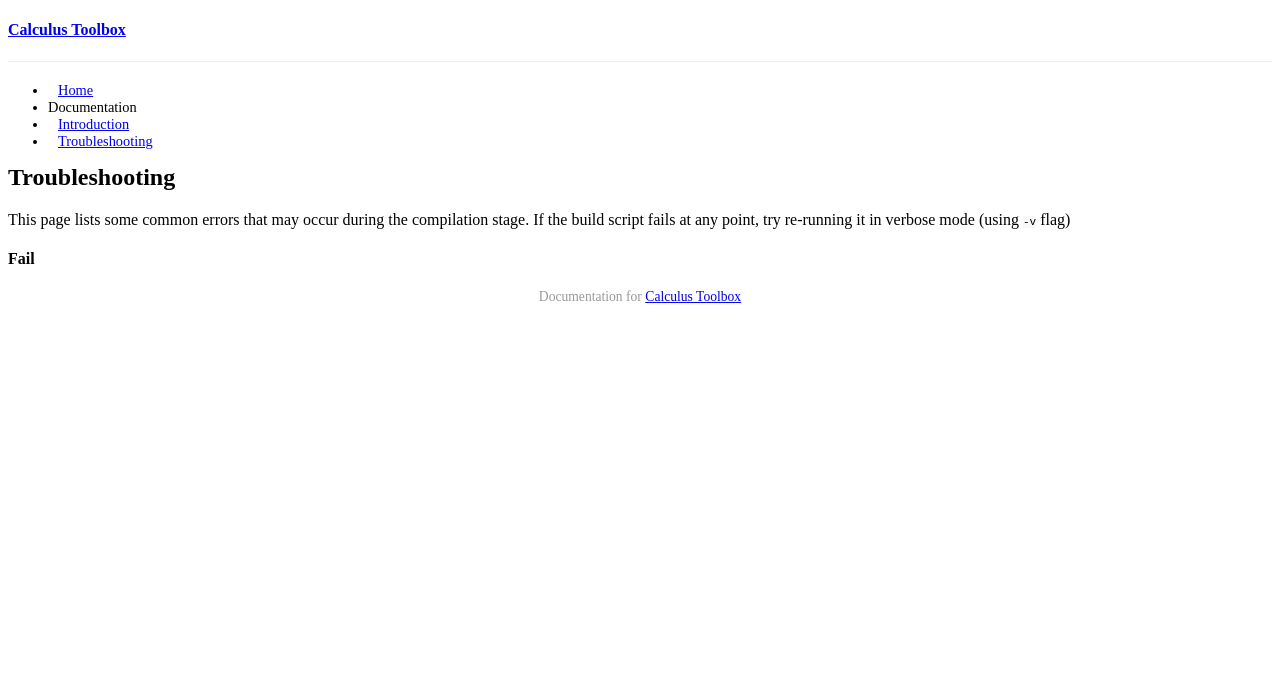
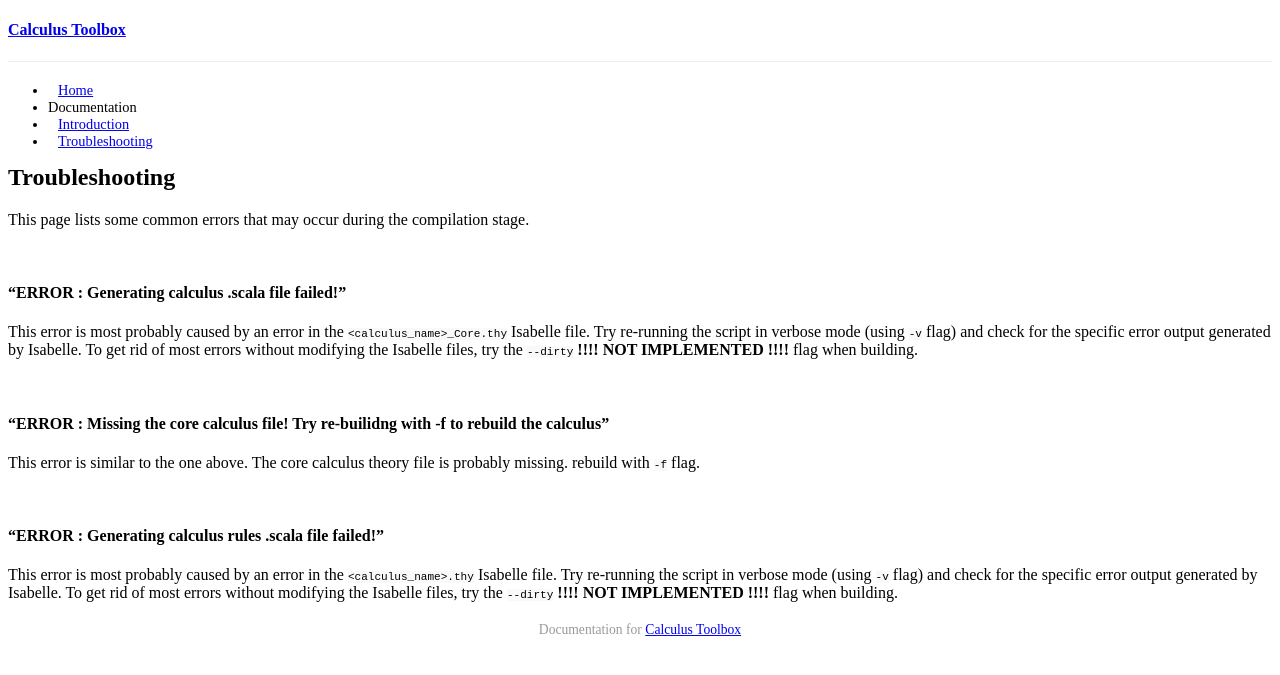
Before and after one commit to goodlyrottenapple/calculus-toolbox, a Jekyll site: the page built from _posts/2015-04-17-troubleshooting.md, in a window 1280 px wide. Shown: the top 675 px of the page. Built offline with Jekyll 4.4.1, drawn with Linux system fonts in a browser that asks for light colours; Markdown is read by kramdown in place of the engine named in the settings; a style sheet for code colours, icons or effects is not loaded.

Commit message:
updated troubleshooting page

```diff
--- a/_posts/2015-04-17-troubleshooting.md
+++ b/_posts/2015-04-17-troubleshooting.md
@@ -5,6 +5,21 @@ category: doc
 date: 2015-04-17 09:09:24
 ---
 
-This page lists some common errors that may occur during the compilation stage. If the build script fails at any point, try re-running it in verbose mode (using ``-v`` flag)
+This page lists some common errors that may occur during the compilation stage.
 
-#### Fail
+<br>
+
+#### "ERROR : Generating calculus .scala file failed!"
+This error is most probably caused by an error in the ``<calculus_name>_Core.thy`` Isabelle file. Try re-running the script in verbose mode (using ``-v`` flag) and check for the specific error output generated by Isabelle.
+To get rid of most errors without modifying the Isabelle files, try the ``--dirty`` **!!!! NOT IMPLEMENTED !!!!** flag when building.
+
+<br>
+
+#### "ERROR : Missing the core calculus file! Try re-builidng with -f to rebuild the calculus"
+This error is similar to the one above. The core calculus theory file is probably missing. rebuild with ``-f`` flag.
+
+<br>
+
+#### "ERROR : Generating calculus rules .scala file failed!"
+This error is most probably caused by an error in the ``<calculus_name>.thy`` Isabelle file. Try re-running the script in verbose mode (using ``-v`` flag) and check for the specific error output generated by Isabelle.
+To get rid of most errors without modifying the Isabelle files, try the ``--dirty`` **!!!! NOT IMPLEMENTED !!!!** flag when building.
```
